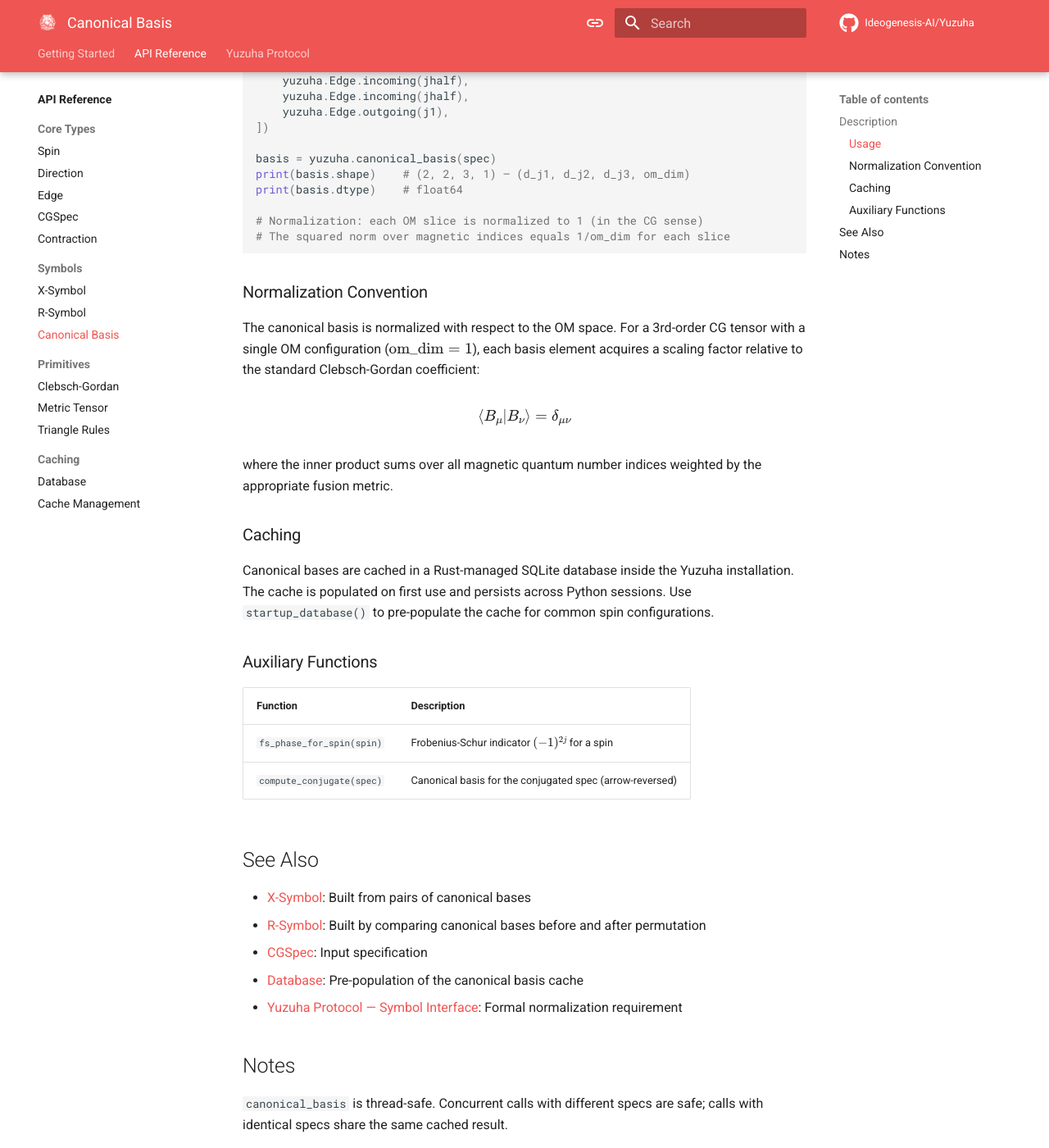
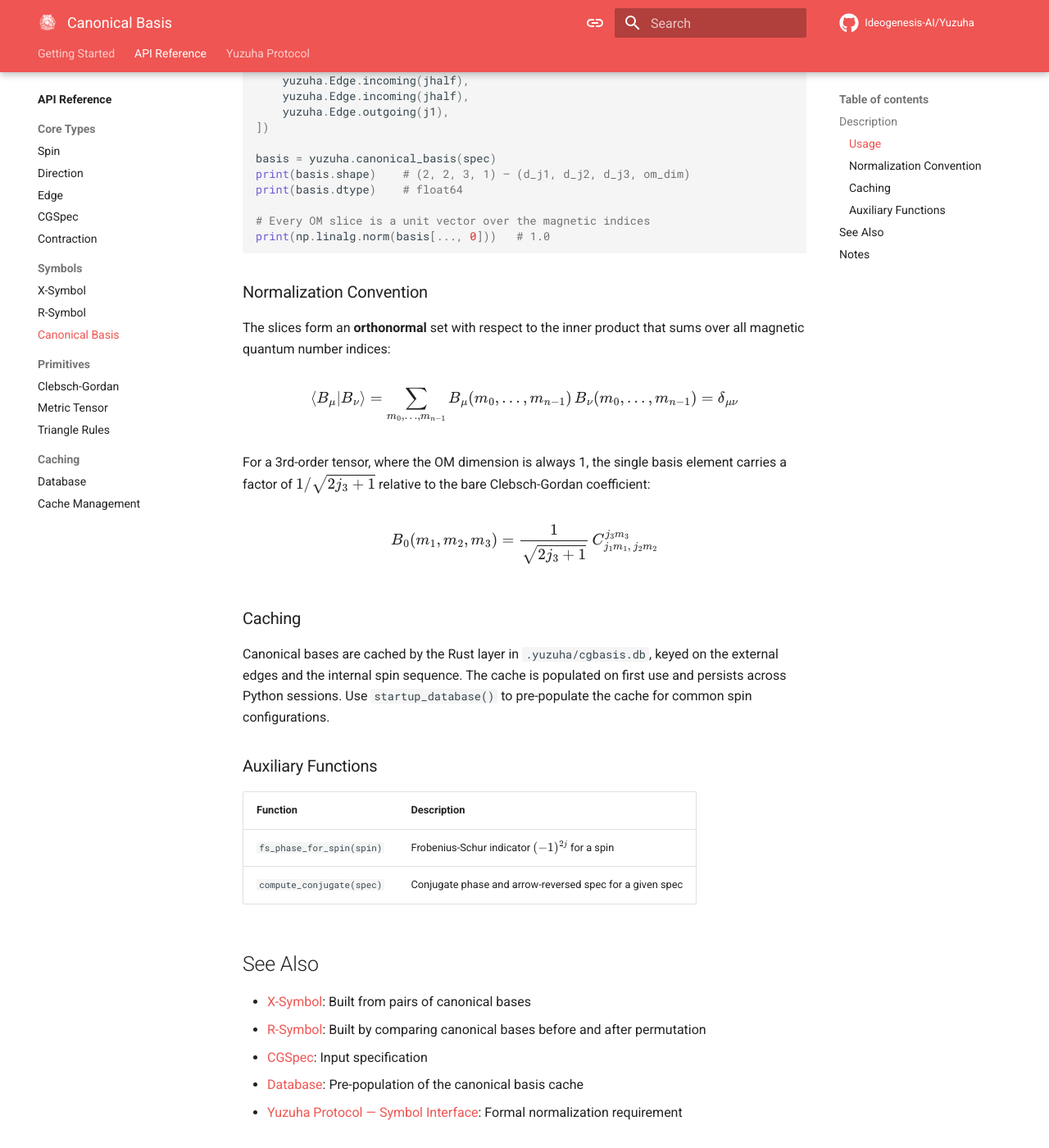
Before and after one commit to Ideogenesis-AI/Yuzuha, an MkDocs documentation site: the page built from docs/api/symbols/canonical-basis.md, in a window 1280 px wide and 1400 px high, scrolled down 844 px. Shown: the whole window at 82% size. Built offline with MkDocs 1.6.1 and Material for MkDocs 9.7.7, drawn with Linux system fonts in a browser that asks for light colours; comment, search, counter and statistics services are not loaded.

Commit message:
Correct the basis normalization, its cache location, and the permutation convention
The canonical basis page described each OM slice as having squared norm 1/om_dim, which
contradicted the orthonormality asserted two paragraphs below it and the unit Frobenius
norm the test suite checks; the slices are unit vectors, the inner product is an unweighted
sum over magnetic indices, and the factor relative to the bare coefficient is the
1/sqrt(2j+1) that was promised but never given. The cache was placed inside the
installation rather than in the resolved cache directory. On the R-symbol page the
permutation was labelled a list of destination indices where the sentence following it
describes source indices, which is what the implementation uses, and the identity it
appealed to called a method CGSpec does not have.

````diff
--- a/docs/api/symbols/canonical-basis.md
+++ b/docs/api/symbols/canonical-basis.md
@@ -38,25 +38,29 @@ basis = yuzuha.canonical_basis(spec)
 print(basis.shape)    # (2, 2, 3, 1) — (d_j1, d_j2, d_j3, om_dim)
 print(basis.dtype)    # float64
 
-# Normalization: each OM slice is normalized to 1 (in the CG sense)
-# The squared norm over magnetic indices equals 1/om_dim for each slice
+# Every OM slice is a unit vector over the magnetic indices
+print(np.linalg.norm(basis[..., 0]))   # 1.0
 ```
 
 ### Normalization Convention
 
-The canonical basis is normalized with respect to the OM space. For a 3rd-order CG
-tensor with a single OM configuration (\(\mathrm{om\_dim} = 1\)), each basis element
-acquires a scaling factor relative to the standard Clebsch-Gordan coefficient:
+The slices form an **orthonormal** set with respect to the inner product that sums
+over all magnetic quantum number indices:
 
-$$\langle B_\mu | B_\nu \rangle = \delta_{\mu\nu}$$
+$$\langle B_\mu | B_\nu \rangle = \sum_{m_0, \ldots, m_{n-1}}
+B_\mu(m_0, \ldots, m_{n-1})\, B_\nu(m_0, \ldots, m_{n-1}) = \delta_{\mu\nu}$$
 
-where the inner product sums over all magnetic quantum number indices weighted by the
-appropriate fusion metric.
+For a 3rd-order tensor, where the OM dimension is always 1, the single basis element
+carries a factor of \(1/\sqrt{2j_3 + 1}\) relative to the bare Clebsch-Gordan
+coefficient:
+
+$$B_0(m_1, m_2, m_3) = \frac{1}{\sqrt{2j_3 + 1}}\, C^{j_3 m_3}_{j_1 m_1,\, j_2 m_2}$$
 
 ### Caching
 
-Canonical bases are cached in a Rust-managed SQLite database inside the Yuzuha
-installation. The cache is populated on first use and persists across Python sessions.
+Canonical bases are cached by the Rust layer in `.yuzuha/cgbasis.db`, keyed on the
+external edges and the internal spin sequence. The cache is populated on first use
+and persists across Python sessions.
 Use `startup_database()` to pre-populate the cache for common spin configurations.
 
 ### Auxiliary Functions
@@ -64,7 +68,7 @@ Use `startup_database()` to pre-populate the cache for common spin configuration
 | Function | Description |
 |----------|-------------|
 | `fs_phase_for_spin(spin)` | Frobenius-Schur indicator \((-1)^{2j}\) for a spin |
-| `compute_conjugate(spec)` | Canonical basis for the conjugated spec (arrow-reversed) |
+| `compute_conjugate(spec)` | Conjugate phase and arrow-reversed spec for a given spec |
 
 ## See Also
 
````
Also changed, not shown: docs/api/symbols/rsymbol.md (+2 -2 lines).
